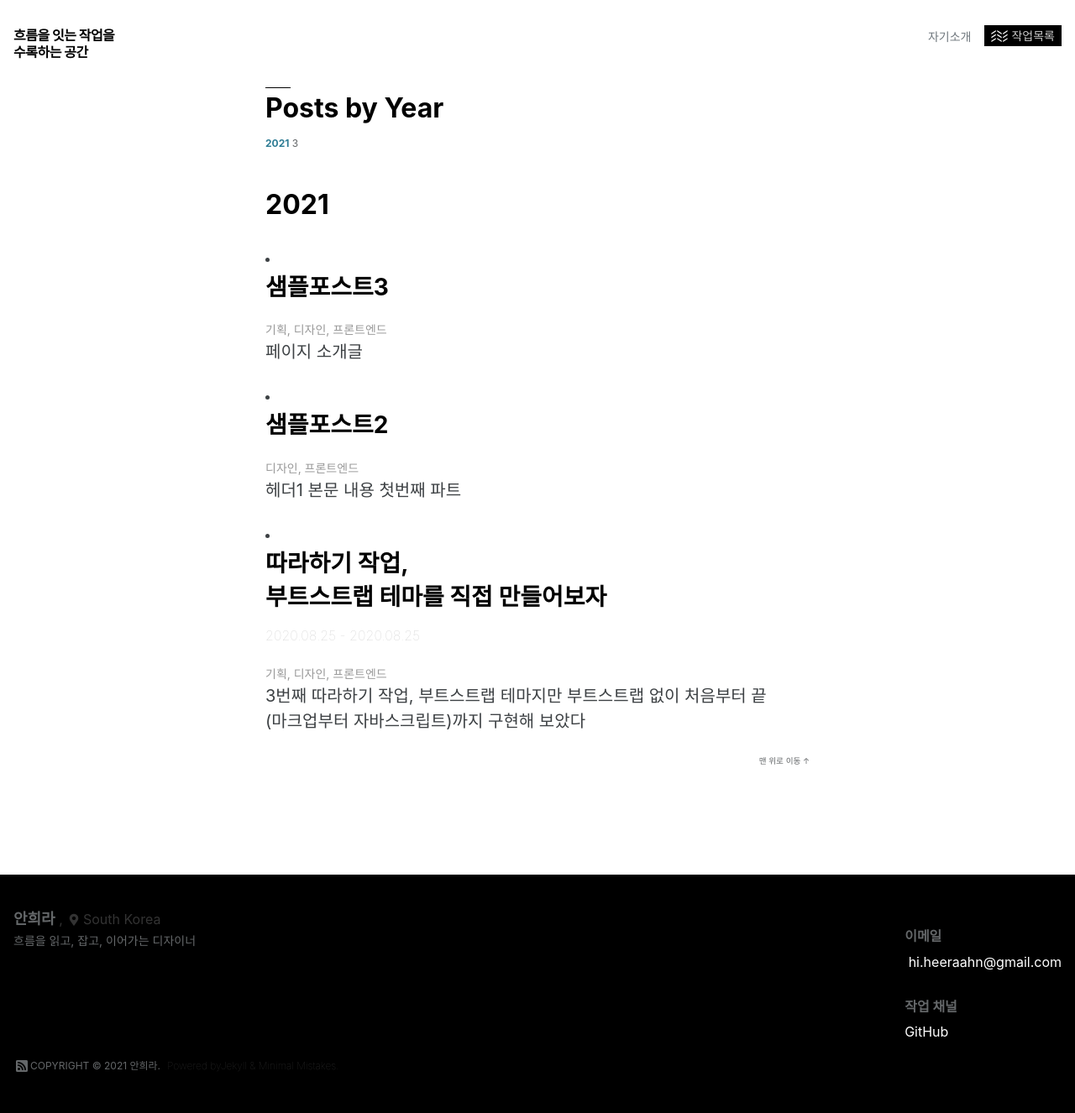
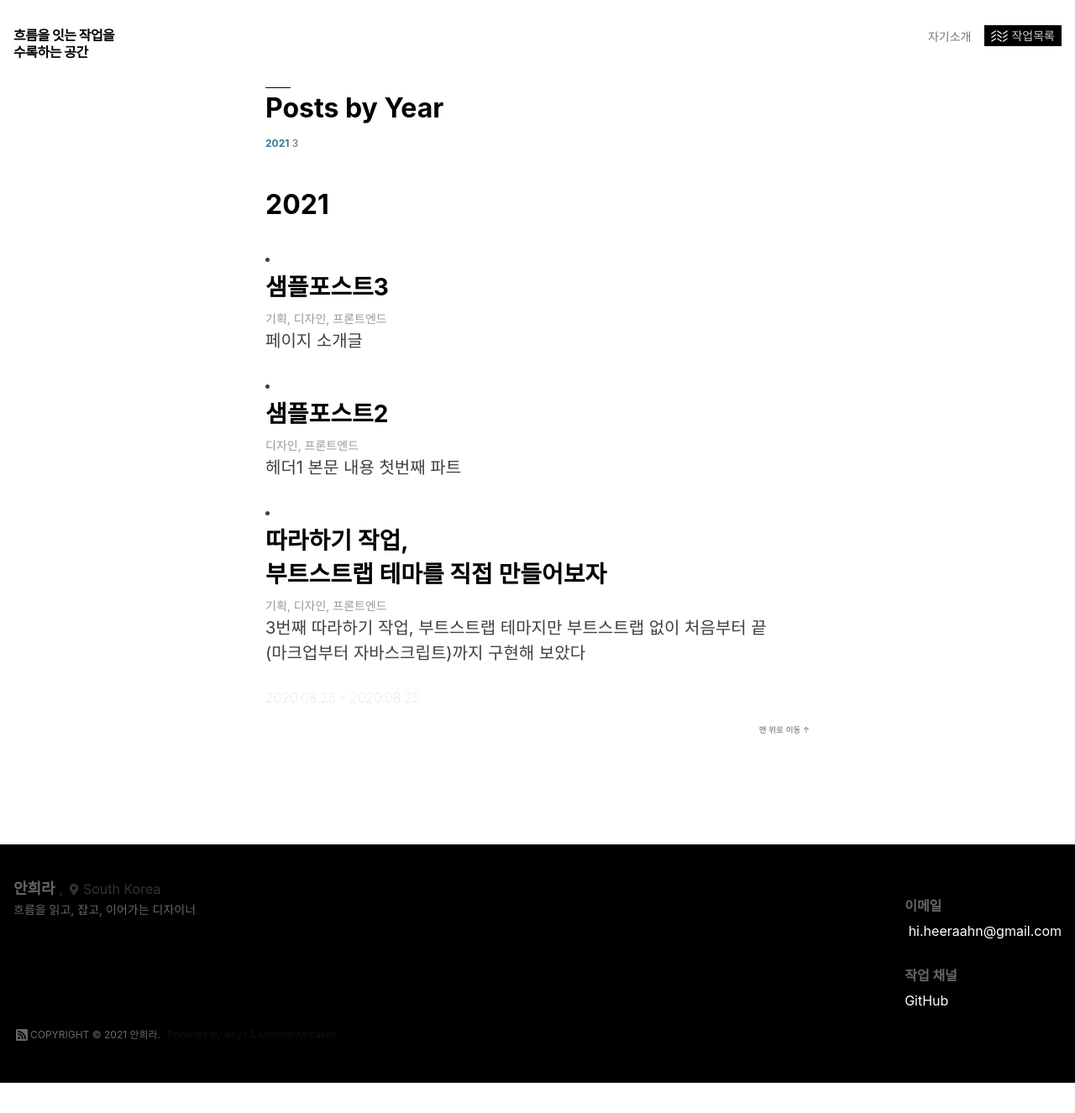
Before and after one commit to ridiahn/portfolio, a Jekyll site: the page built from _pages/year-archive.md, in a window 1280 px wide. Shown: the whole page at 84% size. Built offline with Jekyll 4.4.1, drawn with Linux system fonts in a browser that asks for light colours; cached includes are drawn as plain includes; some web fonts are replaced; after the commit the page ends 1290 px from its top, so only the background shows below that.

Commit message:
작업기간 마크업 위치조정

```diff
--- a/_includes/archive-single.html
+++ b/_includes/archive-single.html
@@ -24,12 +24,12 @@
           <a href="{{ post.url | relative_url }}" rel="permalink">{{ title }}</a>
         {% endif %}
       </h3>
-    {% include page__workdate.html %}
     {% if post.tags.size > 0 %}
       <span class="tags"><strong class="hidden">{{ site.data.ui-text[site.locale].tags_label | default: "Tags:" }}</strong>{{ post.tags | sort | join: ", " }}</span>
     {% endif %}
     {% if post.excerpt %}
       <p class="archive__item-excerpt" itemprop="description">{{ post.excerpt | markdownify | strip_html | truncate: 160 }}</p>
     {% endif %}
+    {% include page__workdate.html %}
   <!-- </div> -->
 </li>
```
